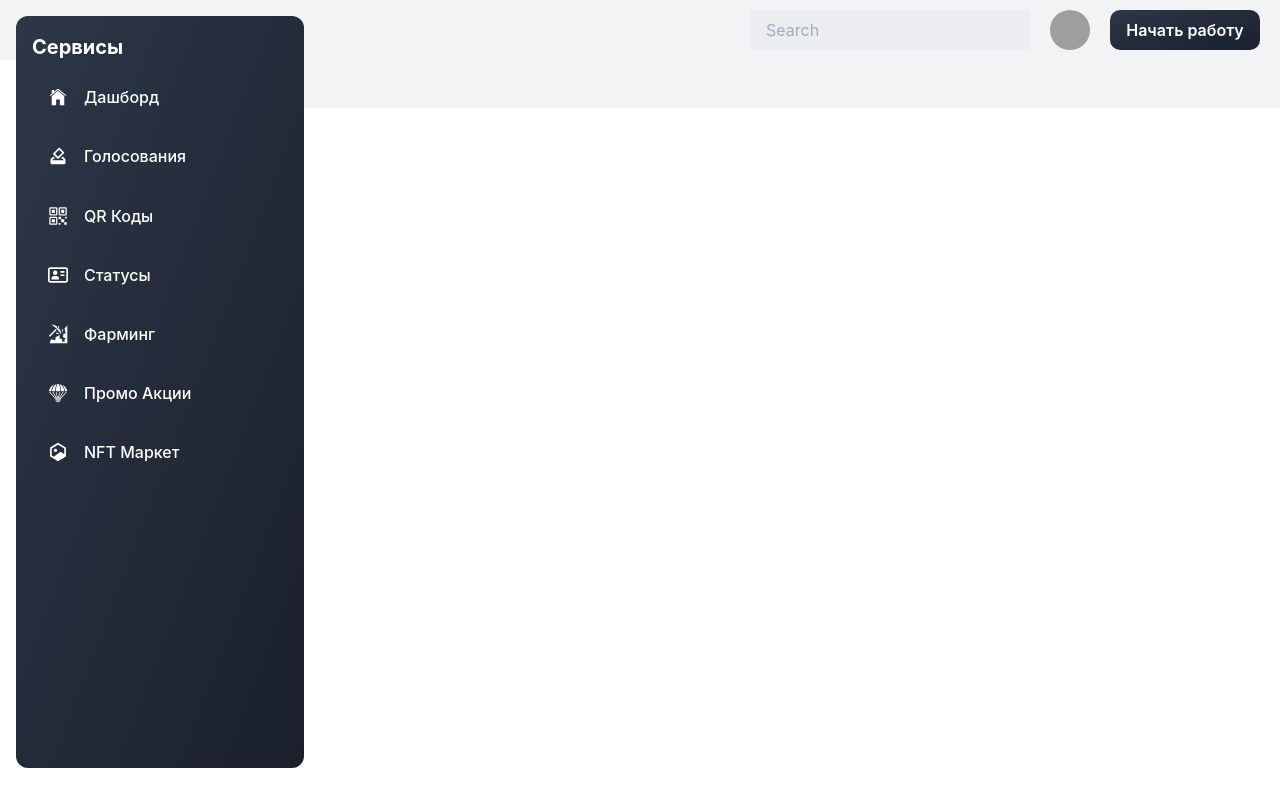
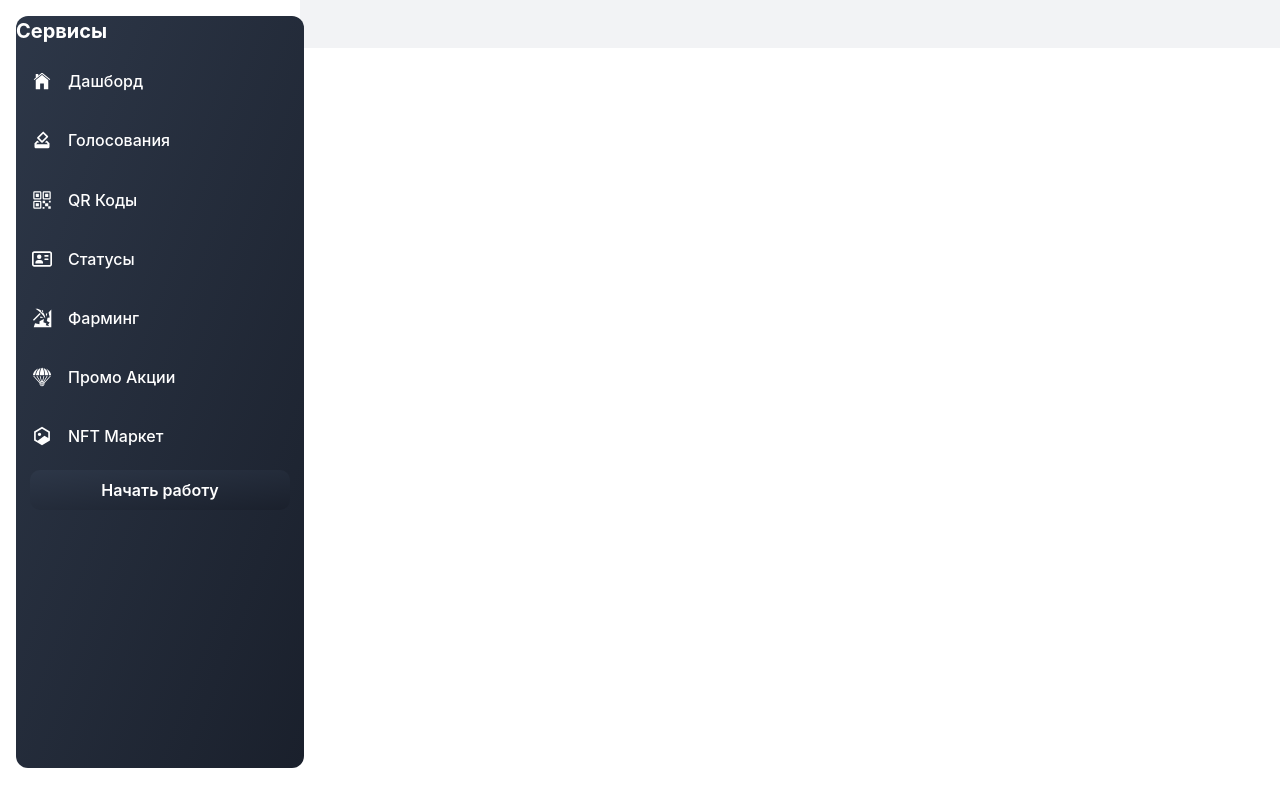
Before and after one commit to GODAOSOFTWARE/front-end, a React (Create React App) app: page / in a window 1280 px wide. Built offline with nearby package versions, Linux system fonts and the light colour scheme; grey boxes are pictures that could not be loaded; what @web3modal/wagmi, wagmi would draw is missing.

Commit message:
Скрыта шапка

```diff
--- a/src/app/App.js
+++ b/src/app/App.js
@@ -26,7 +26,7 @@ function App() {
                             <div className="flex">
                                 <Sidebar />
                                 <div className="flex-1">
-                                    <Navbar />
+
                                     <main className="p-6 main-content">
                                         <Routes>
                                             <Route path="/dashboard" element={<DashBoard />} />
--- a/src/components/layout/Sidebar.css
+++ b/src/components/layout/Sidebar.css
@@ -72,3 +72,45 @@
     color: white;
 
 }
+
+./* src/components/layout/Sidebar.css */
+
+.sidebar {
+    display: flex;
+    flex-direction: column;
+    justify-content: space-between;
+    height: 100vh;
+}
+
+.sidebar-list {
+    padding: 0;
+    margin: 0;
+    list-style: none;
+    flex-grow: 1;
+}
+
+.sidebar-auth-buttons {
+    display: flex;
+    flex-direction: column;
+    align-items: center;
+    margin-bottom: 20px;
+}
+
+.sign-in-button,
+.sign-out-button {
+    background-color: #007bff;
+    color: white;
+    border: none;
+    padding: 10px 20px;
+    margin: 10px 0;
+    cursor: pointer;
+    border-radius: 5px;
+    width: 90%;
+    text-align: center;
+
+}
+
+.sign-in-button:hover,
+.sign-out-button:hover {
+    background-color: #0056b3;
+}
--- a/src/components/layout/Sidebar.js
+++ b/src/components/layout/Sidebar.js
@@ -2,7 +2,7 @@
 
 import React from 'react';
 import { Link } from 'react-router-dom';
-import './Sidebar.css'; // Подключение CSS файла
+import './Sidebar.css';
 import { IoQrCodeOutline } from 'react-icons/io5';
 import { MdHowToVote } from "react-icons/md";
 import { FaRegAddressCard } from "react-icons/fa6";
@@ -10,9 +10,21 @@ import { GiMining } from "react-icons/gi";
 import { GiParachute } from "react-icons/gi";
 import { RiNftFill } from "react-icons/ri";
 import { IoIosHome } from "react-icons/io";
-
+import AuthChecker from '../cheker/AuthChecker';
+import { useNavigate } from 'react-router-dom';
 
 const Sidebar = () => {
+    const navigate = useNavigate();
+
+    const handleSignInClick = () => {
+        navigate('/sign-in');
+    };
+
+    const handleLogoutClick = () => {
+        localStorage.removeItem('authToken');
+        window.location.reload();
+    };
+
     return (
         <aside className="sidebar">
             <ul className="sidebar-list">
@@ -61,6 +73,21 @@ const Sidebar = () => {
                     </Link>
                 </li>
             </ul>
+            <div className="sidebar-auth-buttons">
+                <AuthChecker>
+                    {(isAuthenticated) => (
+                        isAuthenticated ? (
+                            <button className="sign-out-button" onClick={handleLogoutClick}>
+                                Выйти
+                            </button>
+                        ) : (
+                            <button className="sign-in-button" onClick={handleSignInClick}>
+                                Начать работу
+                            </button>
+                        )
+                    )}
+                </AuthChecker>
+            </div>
         </aside>
     );
 };
```
